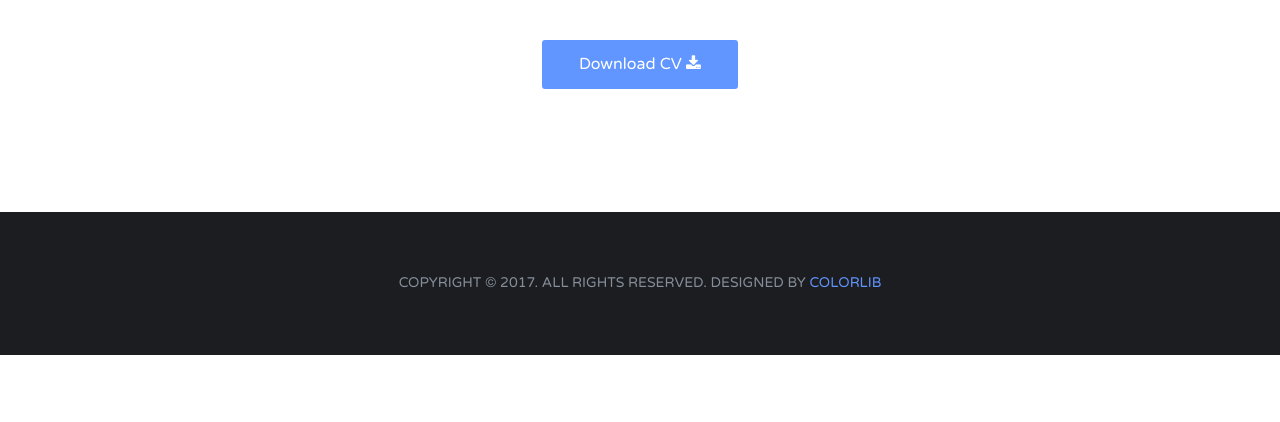
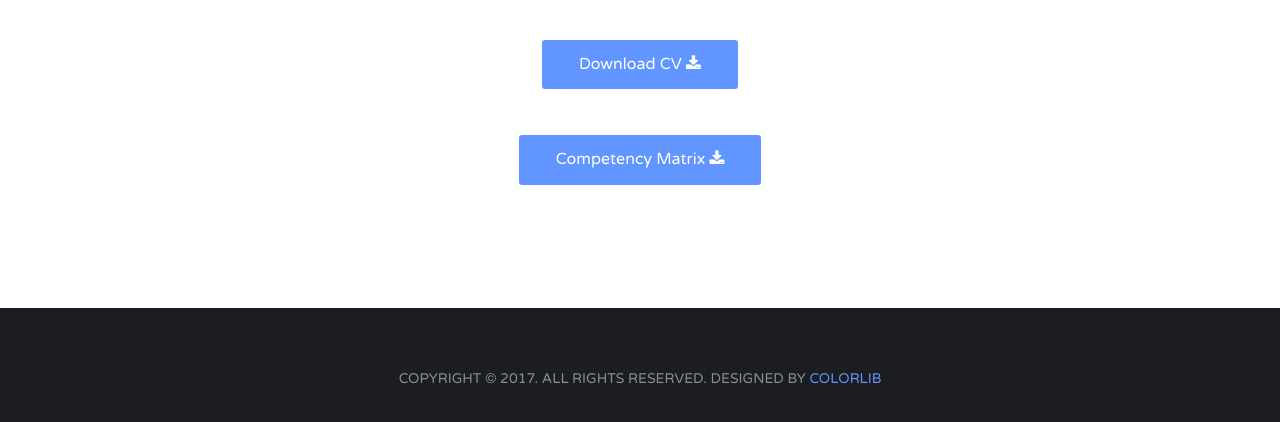
Before and after one commit to JonasDeRoover-r0662218/JonasDeRoover-r0662218.github.io, a plain HTML site: page index.html in a window 1280 px wide. Shown: the part 2993-3415 px from the top of the page. Before the commit the page ends 3348 px from the top, so only its background shows below. Drawn offline with Linux system fonts and the light colour scheme.

Commit message:
added competency matrix

```diff
--- a/index.html
+++ b/index.html
@@ -309,6 +309,12 @@
 						<button class="main-btn">Download CV <i class="fa fa-download"></i></button>
 					</form>
 				</div>
+
+				<div class="col-md-8 col-md-offset-2">
+					<form class="contact-form" method="GET" action="./other/competentiematrix.pdf" target="_blank">
+						<button class="main-btn">Competency Matrix <i class="fa fa-download"></i></button>
+					</form>
+				</div>
 				<!-- /contact form -->
 
 			</div>
```
Also changed, not shown: 2 other files.
